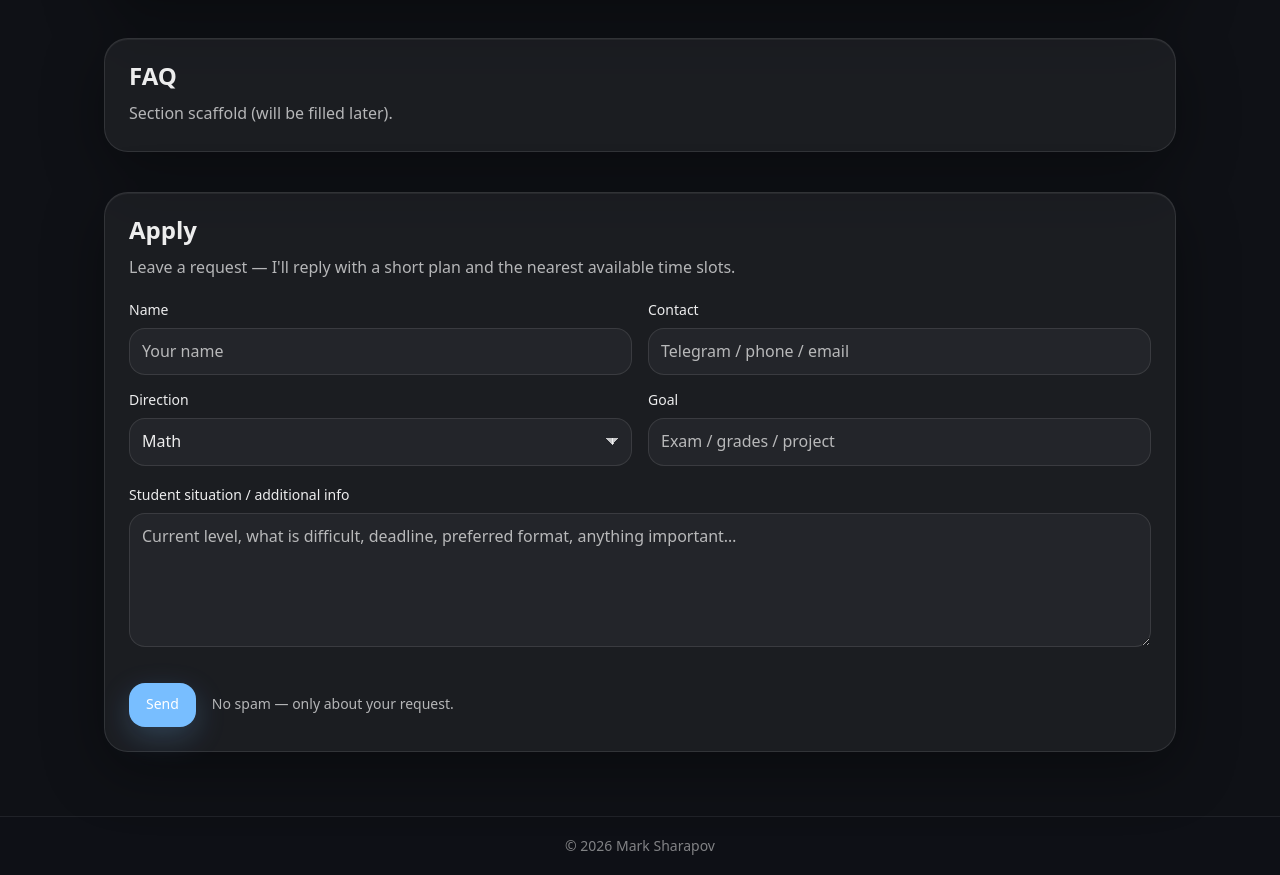
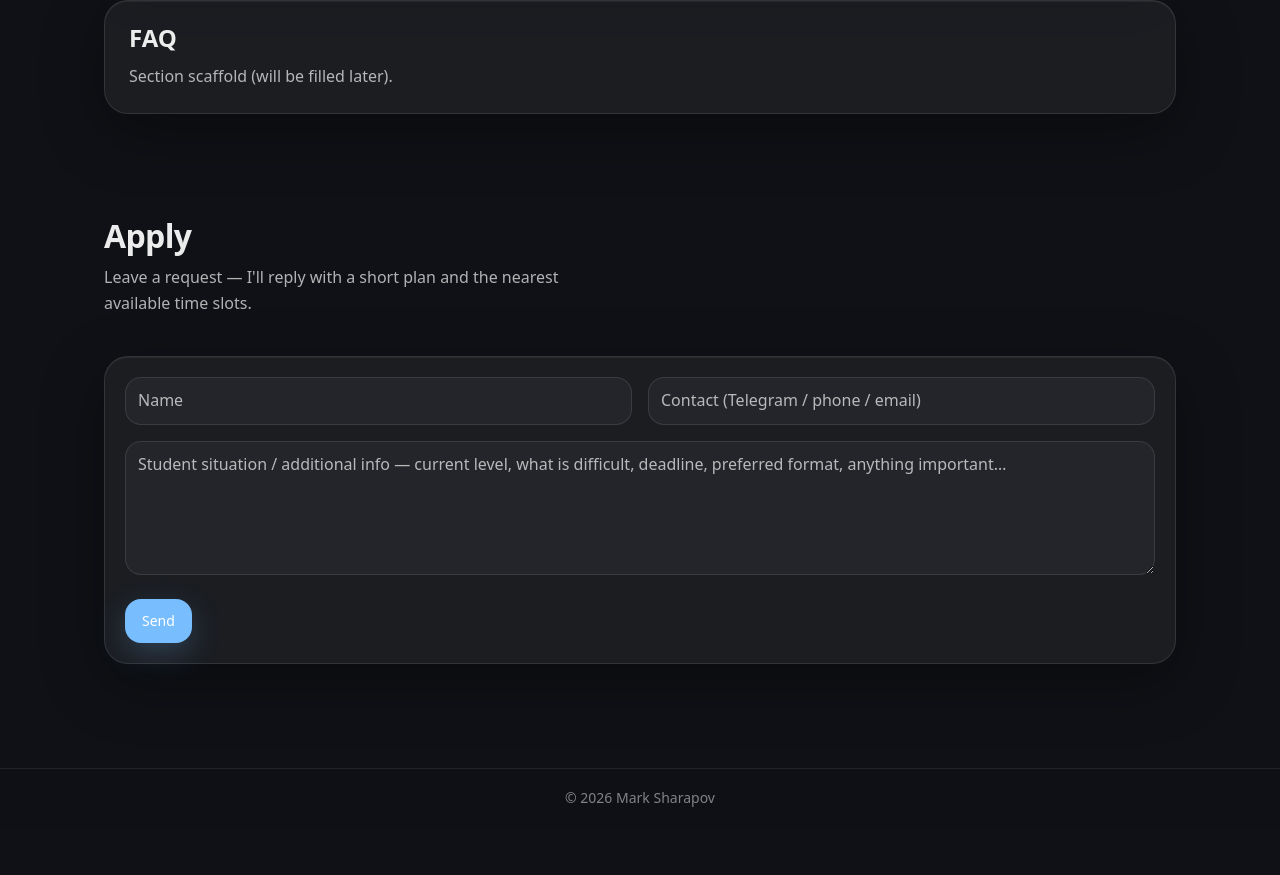
Before and after one commit to MaRkS1234567/MySite-web, a React (Vite) app: page /tutor in a window 1280 px wide. Shown: the part 1688-2563 px from the top of the page. After the commit the page ends 2516 px from the top, so only its background shows below. Built offline with nearby package versions, Linux system fonts and the light colour scheme.

Commit message:
ui: fix button hover, header transparency, and restyle Apply section

```diff
--- a/src/layouts/components/Header/Header.module.scss
+++ b/src/layouts/components/Header/Header.module.scss
@@ -43,7 +43,7 @@
   padding: 4px;
   border-radius: 999px;
 
-  background: rgba(18, 18, 20, 0.82);
+  background: rgba(15, 17, 22, 0.95);
   border: 1px solid rgba(255, 255, 255, 0.12);
   backdrop-filter: blur(40px);
 
@@ -74,7 +74,7 @@
   padding: 4px;
   border-radius: 999px;
 
-  background: rgba(18, 18, 20, 0.82);
+  background: rgba(15, 17, 22, 0.95);
   border: 1px solid rgba(255, 255, 255, 0.12);
   backdrop-filter: blur(40px);
 
@@ -111,7 +111,7 @@
   padding: 8px;
   border-radius: 999px;
 
-  background: rgba(18, 18, 20, 0.82);
+  background: rgba(15, 17, 22, 0.95);
   border: 1px solid rgba(255, 255, 255, 0.12);
   backdrop-filter: blur(40px);
 
--- a/src/pages/TutorPage/TutorPage.module.scss
+++ b/src/pages/TutorPage/TutorPage.module.scss
@@ -121,13 +121,40 @@
   color: $text-muted;
 }
 
+/* Apply section - styled like Directions */
+.applySection {
+  padding: $space-8 0 $space-8;
+  margin-top: $space-10;
+  scroll-margin-top: 100px;
+}
+
+.applyHeader {
+  text-align: left;
+  margin-bottom: $space-8;
+}
+
+.applyTitle {
+  font-size: $fs-32;
+  line-height: $lh-tight;
+  font-weight: $fw-bold;
+  color: $text;
+  letter-spacing: -0.02em;
+}
+
+.applySubtitle {
+  margin-top: $space-3;
+  font-size: $fs-16;
+  line-height: $lh-relaxed;
+  color: $text-muted;
+  max-width: 52ch;
+}
+
 /* Prefill banner */
 .prefillBanner {
-  margin-top: $space-4;
   display: flex;
   align-items: center;
   gap: $space-3;
-  padding: $space-3 $space-4;
+  padding: $space-2 $space-4;
   border-radius: $radius-sm;
   background: var(--accent-soft);
   border: 1px solid var(--accent);
@@ -163,26 +190,14 @@
   margin-top: $space-5;
   display: flex;
   flex-direction: column;
-  gap: $space-5;
+  gap: $space-4;
+  @include m.glass-panel($radius: $radius-lg, $padding: $space-5);
 }
 
 .formGrid {
   display: grid;
   grid-template-columns: repeat(2, minmax(0, 1fr));
   gap: $space-4;
-}
-
-.field {
-  display: flex;
-  flex-direction: column;
-  gap: $space-2;
-}
-
-.label {
-  font-size: $fs-14;
-  line-height: $lh-normal;
-  font-weight: $fw-medium;
-  color: $text;
 }
 
 .input,
@@ -201,30 +216,6 @@
     border-color $dur-3 $ease-out,
     background $dur-3 $ease-out,
     transform $dur-3 $ease-out;
-}
-
-/* Make <select> look like other inputs */
-select.input {
-  appearance: none;
-  -webkit-appearance: none;
-  -moz-appearance: none;
-
-  padding-right: 44px;
-
-  background-image:
-    linear-gradient(45deg, transparent 50%, rgba(255, 255, 255, 0.75) 50%),
-    linear-gradient(135deg, rgba(255, 255, 255, 0.75) 50%, transparent 50%);
-  background-position:
-    right 18px center,
-    right 12px center;
-  background-size:
-    7px 7px,
-    7px 7px;
-  background-repeat: no-repeat;
-}
-
-select.input::-ms-expand {
-  display: none;
 }
 
 .input::placeholder,
@@ -254,16 +245,10 @@ select.input::-ms-expand {
 }
 
 .formActions {
-  margin-top: $space-4;
   display: flex;
   align-items: center;
   gap: $space-4;
-}
-
-.hint {
-  font-size: $fs-14;
-  line-height: $lh-normal;
-  color: $text-muted;
+  margin-top: $space-2;
 }
 
 @media (max-width: ($bp-md - 1px)) {
@@ -288,4 +273,13 @@ select.input::-ms-expand {
   .formGrid {
     grid-template-columns: 1fr;
   }
+
+  .applySection {
+    padding-top: $space-5;
+    scroll-margin-top: 0;
+  }
+
+  .applyTitle {
+    font-size: $fs-24;
+  }
 }
--- a/src/pages/TutorPage/TutorPage.tsx
+++ b/src/pages/TutorPage/TutorPage.tsx
@@ -1,4 +1,4 @@
-import { useCallback, useEffect, useRef, useState } from 'react'
+import { useCallback, useEffect, useState } from 'react'
 
 import { Button } from '../../shared/ui/Button'
 import { Container } from '../../shared/ui/Container'
@@ -27,17 +27,12 @@ export function TutorPage() {
   const lang = 'ru' as const
   const [prefill, setPrefill] = useState<FormPrefill | null>(null)
 
-  const directionRef = useRef<HTMLSelectElement>(null)
-  const goalRef = useRef<HTMLInputElement>(null)
-
   const handleApply = useCallback((data: FormPrefill) => {
     setPrefill(data)
   }, [])
 
   useEffect(() => {
     if (!prefill) return
-    if (directionRef.current) directionRef.current.value = prefill.direction
-    if (goalRef.current) goalRef.current.value = prefill.goal
   }, [prefill])
 
   return (
@@ -62,12 +57,21 @@ export function TutorPage() {
           <p className={styles.text}>Section scaffold (will be filled later).</p>
         </section>
 
-        <section id="apply" className={styles.section}>
-          <h2 className={styles.h2}>Apply</h2>
-          <p className={styles.text}>
+        <section id="apply" className={styles.applySection}>
+          <div className={styles.applyHeader}>
+            <h2 className={styles.applyTitle}>Apply</h2>
+            <p className={styles.applySubtitle}>
               Leave a request — I'll reply with a short plan and the nearest available time slots.
             </p>
+          </div>
 
+          <form
+            className={styles.form}
+            onSubmit={(e) => {
+              e.preventDefault()
+              alert('Request sent! (demo)')
+            }}
+          >
             {prefill && (
               <div className={styles.prefillBanner}>
                 <span>
@@ -89,75 +93,30 @@ export function TutorPage() {
               </div>
             )}
 
-          <form
-            className={styles.form}
-            onSubmit={(e) => {
-              e.preventDefault()
-              alert('Request sent! (demo)')
-            }}
-          >
             <div className={styles.formGrid}>
-              <label className={styles.field}>
-                <span className={styles.label}>Name</span>
-                <input className={styles.input} name="name" type="text" placeholder="Your name" required />
-              </label>
+              <input className={styles.input} name="name" type="text" placeholder="Name" required />
 
-              <label className={styles.field}>
-                <span className={styles.label}>Contact</span>
               <input
                 className={styles.input}
                 name="contact"
                 type="text"
-                  placeholder="Telegram / phone / email"
+                placeholder="Contact (Telegram / phone / email)"
                 required
               />
-              </label>
-
-              <label className={styles.field}>
-                <span className={styles.label}>Direction</span>
-                <select
-                  ref={directionRef}
-                  className={styles.input}
-                  name="direction"
-                  defaultValue="math"
-                  required
-                >
-                  <option value="math">Math</option>
-                  <option value="informatics">Informatics</option>
-                  <option value="programming">Programming</option>
-                  <option value="oge">ОГЭ</option>
-                  <option value="ege">ЕГЭ</option>
-                </select>
-              </label>
-
-              <label className={styles.field}>
-                <span className={styles.label}>Goal</span>
-                <input
-                  ref={goalRef}
-                  className={styles.input}
-                  name="goal"
-                  type="text"
-                  placeholder="Exam / grades / project"
-                />
-              </label>
             </div>
 
-            <label className={styles.field}>
-              <span className={styles.label}>Student situation / additional info</span>
             <textarea
               className={styles.textarea}
               name="details"
               rows={5}
-                placeholder="Current level, what is difficult, deadline, preferred format, anything important…"
+              placeholder="Student situation / additional info — current level, what is difficult, deadline, preferred format, anything important…"
               required
             />
-            </label>
 
             <div className={styles.formActions}>
               <Button variant="primary" type="submit">
                 Send
               </Button>
-              <span className={styles.hint}>No spam — only about your request.</span>
             </div>
           </form>
         </section>
--- a/src/pages/TutorPage/sections/Directions/Directions.module.scss
+++ b/src/pages/TutorPage/sections/Directions/Directions.module.scss
@@ -3,7 +3,7 @@
 
 /* ── Section ── */
 .section {
-  padding: $space-10 0 $space-8;
+  padding: $space-8 0 $space-8;
   scroll-margin-top: 100px;
 }
 
@@ -32,7 +32,7 @@
 .grid {
   display: grid;
   grid-template-columns: repeat(2, 1fr);
-  align-items: stretch;
+  align-items: start;
   gap: $space-6;
 }
 
--- a/src/pages/TutorPage/sections/Directions/directions.data.ts
+++ b/src/pages/TutorPage/sections/Directions/directions.data.ts
@@ -1,6 +1,6 @@
+import type { IconProps } from '@phosphor-icons/react'
+import { Code, Exam, GraduationCap, MathOperations } from '@phosphor-icons/react'
 import type { ComponentType } from 'react'
-import type { IconProps } from '@phosphor-icons/react'
-import { GraduationCap, Exam, Code, MathOperations } from '@phosphor-icons/react'
 
 export type DirectionId = 'oge' | 'ege' | 'programming' | 'math'
 
@@ -85,7 +85,7 @@ export const directions: Direction[] = [
     icon: Code,
     title: { ru: 'Программирование', en: 'Programming' },
     promise: {
-      ru: 'От нуля до уверенного написания собственных проектов',
+      ru: 'От нуля до написания собственных проектов',
       en: 'From zero to confidently building your own projects',
     },
     audience: { ru: 'Начинающие и продолжающие', en: 'Beginners to intermediate' },
```
Lines whose indentation alone changed are shown as unchanged.
